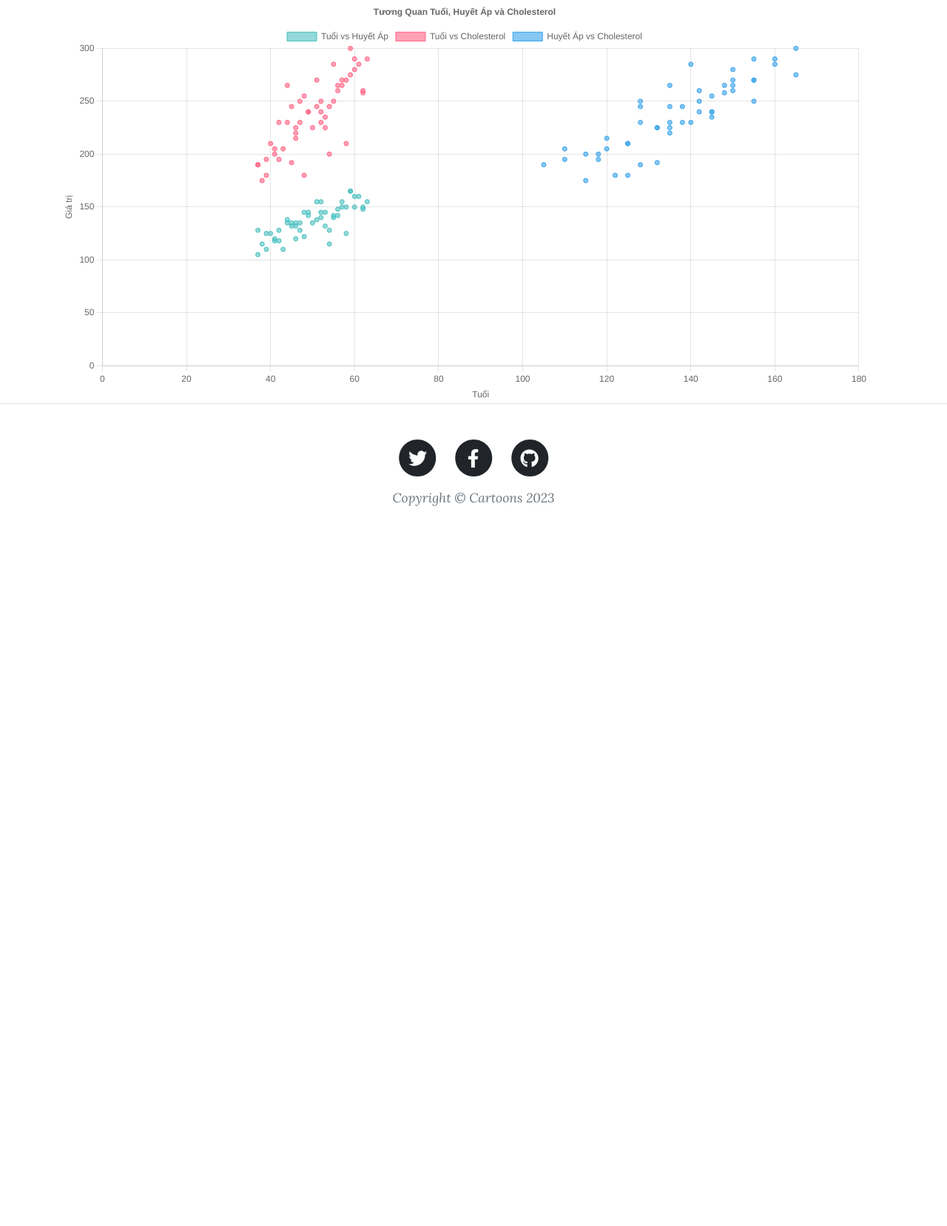
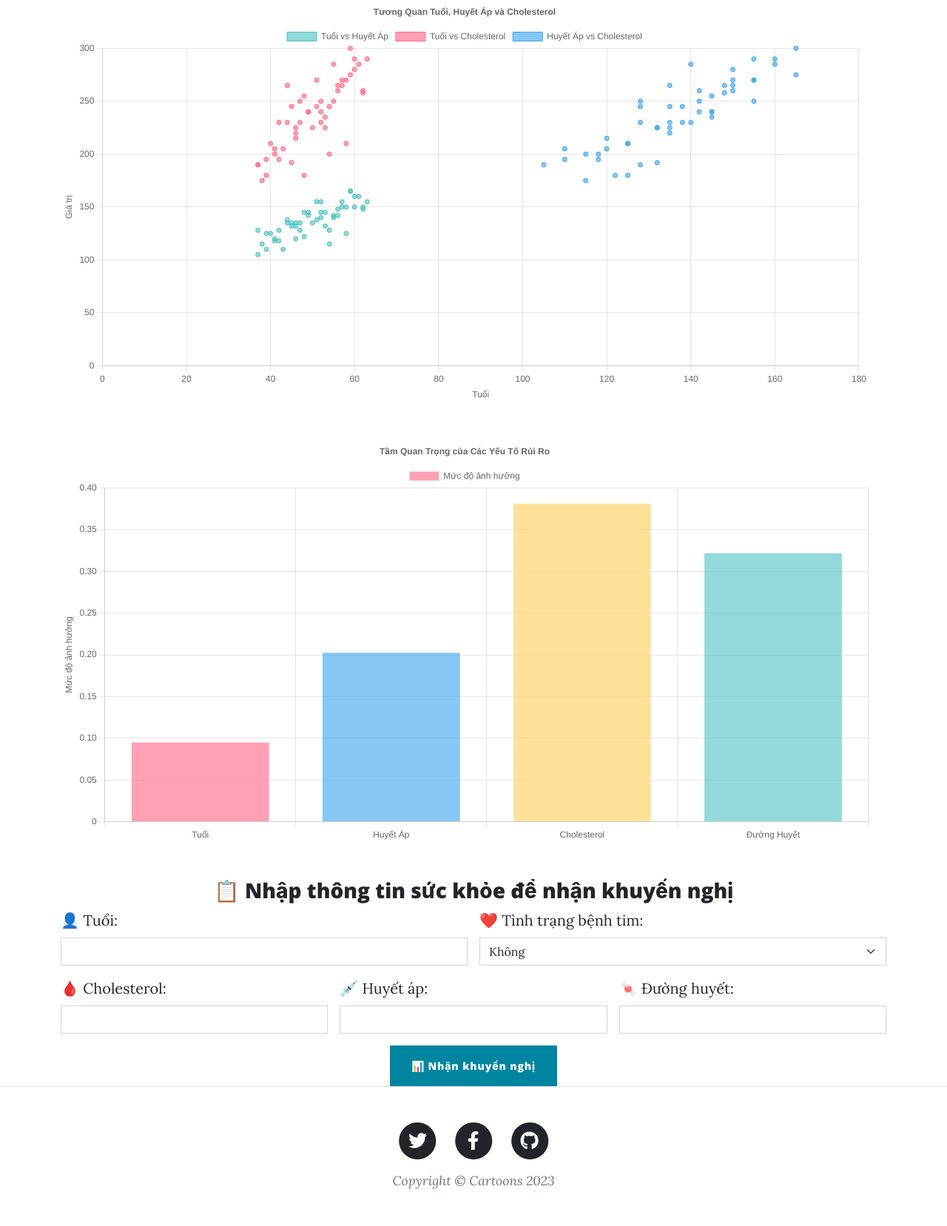
Before and after one commit to baptt123/DataMiningProject, a Flask app: page /chart in a window 1280 px wide. Shown: the part 1237-2894 px from the top of the page at 74% size. Before the commit the page ends 1921 px from the top, so only its background shows below. Run offline with Flask 3, Linux system fonts and the light colour scheme; data comes from the database, SQL or seed files in the repository; some libraries are stand-ins or nearby versions.

Commit message:
add 2 functions :phan tich yeu to rui ro gay benh tim , khuyen nghi cai thien suc khỏe

```diff
--- a/main.py
+++ b/main.py
@@ -23,7 +23,7 @@ def index():
 @app.route('/about')
 def about():
     return render_template('about.html')
-@app.route('/chart')
+@app.route('/chart', methods=['GET', 'POST'])
 def chart():
     # Kết nối tới database
     conn = mysql.connector.connect(**db_config)
@@ -58,7 +58,28 @@ def chart():
         """)
     correlation_data = cursor.fetchall()
 
+
+    # Lấy dữ liệu bệnh tim
+    query = "SELECT age, resting_blood_pressure, cholesterol, blood_sugar, diagnosis FROM patients_data_mining"
+    cursor.execute(query)
+    data = cursor.fetchall()
     conn.close()
+
+    # Chuyển đổi dữ liệu thành DataFrame
+    df = pd.DataFrame(data, columns=["age", "bp", "cholesterol", "glucose", "diagnosis"])
+
+    # Xử lý dữ liệu cho mô hình
+    X = df[["age", "bp", "cholesterol", "glucose"]]
+    y = df["diagnosis"]
+
+    # Huấn luyện mô hình Random Forest để đánh giá tầm quan trọng
+    model = RandomForestClassifier(n_estimators=100, random_state=42)
+    model.fit(X, y)
+
+    # Lấy độ quan trọng của từng yếu tố
+    feature_importances = model.feature_importances_
+    factors = ["Tuổi", "Huyết Áp", "Cholesterol", "Đường Huyết"]
+    importance_data = [{"label": factors[i], "value": feature_importances[i]} for i in range(len(factors))]
 
     # Tiền xử lý dữ liệu phân cụm
     from sklearn.cluster import KMeans
@@ -91,6 +112,63 @@ def chart():
     correlation_age_cholesterol_data = [{"x": age, "y": cholesterol} for age, _, cholesterol in correlation_data]
     correlation_bp_cholesterol_data = [{"x": bp, "y": cholesterol} for _, bp, cholesterol in correlation_data]
 
+    # 💡 **Tạo danh sách khuyến nghị sức khỏe**
+    recommendations = []
+
+    if request.method == 'POST':
+        # Nhận dữ liệu từ form
+        age = int(request.form['age'])
+        heart_disease = int(request.form['heart_disease'])
+        cholesterol = int(request.form['cholesterol'])
+        bp = int(request.form['bp'])
+        glucose = int(request.form['glucose'])
+
+        # Khuyến nghị theo độ tuổi
+        recommendations.append(f"Với độ tuổi {age}:")
+        if age < 40:
+            recommendations.append("✅ Bạn còn trẻ, hãy duy trì lối sống lành mạnh để tránh nguy cơ bệnh tim sau này.")
+        elif 40 <= age < 60:
+            recommendations.append("⚠️ Tuổi trung niên, cần kiểm soát tốt sức khỏe để giảm nguy cơ bệnh tim.")
+        elif age >= 60:
+            recommendations.append("⚠️ Tuổi cao, bạn cần chú ý đến sức khỏe tim mạch và kiểm tra thường xuyên.")
+
+        # Khuyến nghị theo cholesterol
+        recommendations.append(f"\nCholesterol: {cholesterol} mg/dL")
+        if cholesterol <= 150:
+            recommendations.append("✅ Mức Cholesterol ổn định, hãy duy trì chế độ ăn uống và luyện tập lành mạnh.")
+        elif 150 < cholesterol <= 200:
+            recommendations.append("✅ Cholesterol ở mức ổn định, nhưng hãy kiểm soát chế độ ăn uống để giữ mức này.")
+        else:  # cholesterol > 200
+            recommendations.append(
+                "⚠️ Cholesterol cao, cần giảm thực phẩm chứa nhiều cholesterol như thịt đỏ, đồ chiên rán.")
+            recommendations.append("✅ Ăn nhiều rau xanh, cá hồi và uống đủ nước.")
+
+        # Khuyến nghị theo huyết áp
+        recommendations.append(f"\nHuyết áp: {bp} mmHg")
+        if bp <= 130:
+            recommendations.append(
+                "✅ Huyết áp của bạn ổn định, hãy tiếp tục duy trì thói quen ăn uống và tập thể dục lành mạnh.")
+        else:  # bp > 130
+            recommendations.append("⚠️ Huyết áp cao, hãy giảm muối và thực phẩm chế biến sẵn.")
+            recommendations.append("✅ Duy trì tập thể dục nhẹ nhàng như đi bộ hoặc yoga để kiểm soát huyết áp.")
+
+        # Khuyến nghị theo đường huyết
+        recommendations.append(f"\nĐường huyết: {glucose} mg/dL")
+        if glucose <= 140:
+            recommendations.append(
+                "✅ Đường huyết của bạn ổn định, hãy duy trì chế độ ăn uống lành mạnh và kiểm tra định kỳ.")
+        else:  # glucose > 140
+            recommendations.append("⚠️ Đường huyết cao, hãy giảm ăn đường, tránh nước ngọt có ga.")
+            recommendations.append("✅ Kiểm tra đường huyết định kỳ và ăn thực phẩm giàu chất xơ.")
+
+        # Khuyến nghị nếu bệnh tim có và các chỉ số ổn định
+        if heart_disease == 1 and (cholesterol <= 200 and bp <= 130 and glucose <= 140):
+            recommendations.append(
+                "✅ Mặc dù bạn có bệnh tim, các chỉ số hiện tại của bạn rất ổn định. Tiếp tục duy trì lối sống lành mạnh.")
+        elif heart_disease == 1 and (cholesterol > 200 or bp > 130 or glucose > 140):
+            recommendations.append(
+                "⚠️ Bạn có bệnh tim và các chỉ số không ổn định. Hãy theo dõi sức khỏe thường xuyên và tuân thủ chỉ dẫn của bác sĩ.")
+
     # Trả về dữ liệu cho template
     return render_template('chart.html',
                            heart_disease_positive=heart_disease_positive,
@@ -104,7 +182,9 @@ def chart():
                            cluster_3=cluster_3,
                            correlation_age_bp_data=correlation_age_bp_data,
                            correlation_age_cholesterol_data=correlation_age_cholesterol_data,
-                           correlation_bp_cholesterol_data=correlation_bp_cholesterol_data)
+                           correlation_bp_cholesterol_data=correlation_bp_cholesterol_data,
+                           importance_data=importance_data,
+                           recommendations=recommendations)
 
 
 @app.route('/contact')
--- a/templates/chart.html
+++ b/templates/chart.html
@@ -25,7 +25,63 @@
         <canvas id="correlationChart"></canvas>
     </div>
 </div>
+        <div class="row mt-5">
+    <div class="col-md-12">
+        <canvas id="importanceChart"></canvas>
     </div>
+</div>
+
+    </div>
+</section>
+<section class="container mt-5">
+    <h3 class="text-center">📋 Nhập thông tin sức khỏe để nhận khuyến nghị</h3>
+
+    <!-- Form nhập thông tin -->
+    <form id="healthForm" method="POST" action="{{ url_for('chart') }}" class="row g-3">
+        <div class="col-md-6">
+            <label for="age" class="form-label">👤 Tuổi:</label>
+            <input type="number" class="form-control" id="age" name="age" required>
+        </div>
+
+        <div class="col-md-6">
+            <label for="heart_disease" class="form-label">❤️ Tình trạng bệnh tim:</label>
+            <select class="form-select" id="heart_disease" name="heart_disease" required>
+                <option value="0">Không</option>
+                <option value="1">Có</option>
+            </select>
+        </div>
+
+        <div class="col-md-4">
+            <label for="cholesterol" class="form-label">🩸 Cholesterol:</label>
+            <input type="number" class="form-control" id="cholesterol" name="cholesterol" required>
+        </div>
+
+        <div class="col-md-4">
+            <label for="bp" class="form-label">💉 Huyết áp:</label>
+            <input type="number" class="form-control" id="bp" name="bp" required>
+        </div>
+
+        <div class="col-md-4">
+            <label for="glucose" class="form-label">🍬 Đường huyết:</label>
+            <input type="number" class="form-control" id="glucose" name="glucose" required>
+        </div>
+
+        <div class="col-12 text-center mt-3">
+            <button type="submit" class="btn btn-primary">📊 Nhận khuyến nghị</button>
+        </div>
+    </form>
+
+    <!-- Kết quả khuyến nghị -->
+    {% if recommendations %}
+        <div class="mt-5">
+            <h3 class="text-center">📌 Khuyến nghị dành cho bạn</h3>
+            <ul class="list-group">
+                {% for advice in recommendations %}
+                    <li class="list-group-item">{{ advice }}</li>
+                {% endfor %}
+            </ul>
+        </div>
+    {% endif %}
 </section>
 
 <script>
@@ -187,6 +243,49 @@ var correlationChart = new Chart(correlationCtx, {
         }
     }
 });
+
+ // Dữ liệu mức độ ảnh hưởng
+    var importanceData = {{ importance_data | tojson | safe }};
+
+    var labels = importanceData.map(item => item.label);
+    var values = importanceData.map(item => item.value);
+
+    // Vẽ biểu đồ thanh thể hiện mức độ ảnh hưởng của các yếu tố rủi ro
+    var ctx = document.getElementById('importanceChart').getContext('2d');
+    var importanceChart = new Chart(ctx, {
+        type: 'bar',
+        data: {
+            labels: labels,
+            datasets: [{
+                label: 'Mức độ ảnh hưởng',
+                data: values,
+                backgroundColor: [
+                    'rgba(255, 99, 132, 0.6)',
+                    'rgba(54, 162, 235, 0.6)',
+                    'rgba(255, 206, 86, 0.6)',
+                    'rgba(75, 192, 192, 0.6)'
+                ]
+            }]
+        },
+        options: {
+            responsive: true,
+            plugins: {
+                title: {
+                    display: true,
+                    text: 'Tầm Quan Trọng của Các Yếu Tố Rủi Ro'
+                }
+            },
+            scales: {
+                y: {
+                    beginAtZero: true,
+                    title: {
+                        display: true,
+                        text: 'Mức độ ảnh hưởng'
+                    }
+                }
+            }
+        }
+    });
 </script>
 
 {% endblock body %}
```
